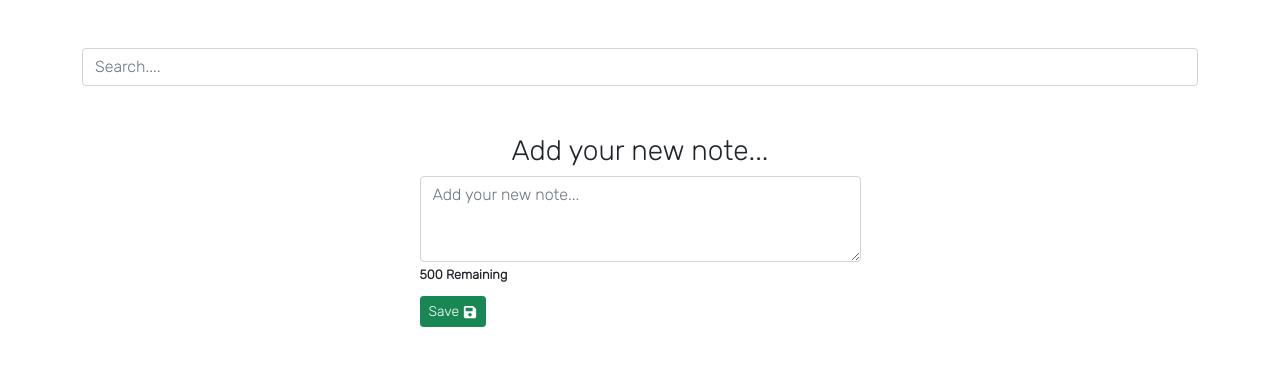
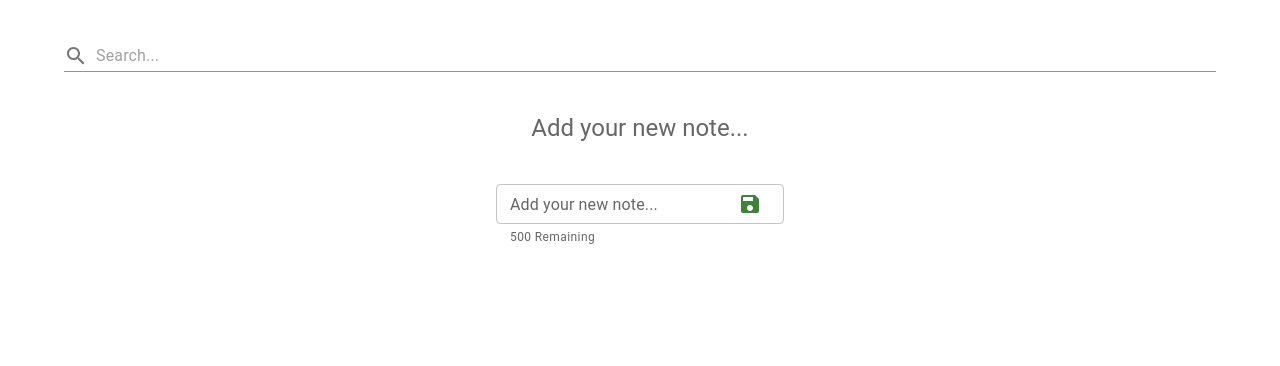
Before and after one commit to parham-ab/react-notes-app, a React (Create React App) app: page / in a window 1280 px wide. Shown: the top 366 px of the page. Built offline with nearby package versions, Linux system fonts and the light colour scheme.

Commit message:
refactoring app with MUI components

```diff
--- a/package.json
+++ b/package.json
@@ -14,7 +14,6 @@
     "react": "^18.0.0",
     "react-bootstrap": "^2.2.3",
     "react-dom": "^18.0.0",
-    "react-icons": "^4.3.1",
     "react-scripts": "5.0.1",
     "sass": "^1.50.0",
     "uuid": "^8.3.2",
--- a/src/App.js
+++ b/src/App.js
@@ -3,6 +3,18 @@ import { v4 as uuidv4 } from "uuid";
 // components
 import NotesList from "./components/NotesList";
 import Search from "./components/Search";
+import { createTheme, ThemeProvider } from "@mui/material/styles";
+
+const theme = createTheme({
+  typography: {
+    fontFamily: ["Quicksand", "Rubik"].join(","),
+    fontSize: 15,
+    fontWeightLight: 400,
+    fontWeightMedium: 500,
+    fontWeightRegular: 600,
+    fontWeightBold: 700,
+  },
+});
 
 const App = () => {
   const [searchedTxt, setSearchedTxt] = useState("");
@@ -39,7 +51,7 @@ const App = () => {
   };
 
   return (
-    <div>
+    <div theme={theme}>
       <Search handleSearchText={setSearchedTxt} />
       <NotesList
         notes={notes.filter((item) =>
--- a/src/components/AddNotes.js
+++ b/src/components/AddNotes.js
@@ -1,7 +1,16 @@
-import React, { useState } from "react";
-import { Button, Form } from "react-bootstrap";
+import { useState } from "react";
+// mui
+import { Container } from "@mui/system";
+import {
+  TextField,
+  Grid,
+  Button,
+  InputAdornment,
+  IconButton,
+} from "@mui/material";
+import Typography from "@mui/material/Typography";
 // icons
-import { FaSave } from "react-icons/fa";
+import SaveIcon from "@mui/icons-material/Save";
 
 const AddNotes = ({ handleAddNote }) => {
   const [noteText, setNoteText] = useState("");
@@ -19,24 +28,39 @@ const AddNotes = ({ handleAddNote }) => {
   };
 
   return (
-    <div className="container col-9 col-sm-5 mb-5">
-      <h3 className="text-center">Add your new note...</h3>
-      <Form.Group className="mb-3">
-        <Form.Control
-          as="textarea"
-          rows={3}
-          placeholder="Add your new note..."
-          value={noteText}
-          onChange={handleChange}
-        />
-        <Form.Label>{charLength - noteText.length} Remaining</Form.Label>
-        <div className="mt-1 ">
-          <Button onClick={saveHandler} variant="success" size="sm">
-            Save <FaSave />
-          </Button>
-        </div>
-      </Form.Group>
-    </div>
+    <Container>
+      <Grid
+        container
+        mb={5}
+        display="flex"
+        flexDirection="column"
+        alignItems="center"
+      >
+        <Grid item>
+          <Typography variant="h5" component="h3" color="text.secondary">
+            Add your new note...
+          </Typography>
+        </Grid>
+        <Grid item mt={5}>
+          <TextField
+            label="Add your new note..."
+            placeholder="Add your new note..."
+            size="small"
+            fullWidth
+            value={noteText}
+            onChange={handleChange}
+            helperText={`${charLength - noteText.length} Remaining`}
+            InputProps={{
+              endAdornment: (
+                <IconButton onClick={saveHandler} sx={{ color: "#3f813d" }}>
+                  <SaveIcon />
+                </IconButton>
+              ),
+            }}
+          />
+        </Grid>
+      </Grid>
+    </Container>
   );
 };
 
--- a/src/components/Note.js
+++ b/src/components/Note.js
@@ -1,7 +1,7 @@
 import React from "react";
 import { Badge } from "react-bootstrap";
 // icons
-import { MdDelete } from "react-icons/md";
+import DeleteIcon from "@mui/icons-material/Delete";
 
 const Note = ({ id, text, date, handleDeleteNote }) => {
   return (
@@ -12,7 +12,7 @@ const Note = ({ id, text, date, handleDeleteNote }) => {
         <Badge pill bg="dark">
           {date}
         </Badge>
-        <MdDelete
+        <DeleteIcon
           className="text-danger m-2 deleteIcon"
           onClick={() => handleDeleteNote(id)}
         />
--- a/src/components/NotesList.js
+++ b/src/components/NotesList.js
@@ -2,10 +2,18 @@ import React from "react";
 // components
 import Note from "./Note";
 import AddNotes from "./AddNotes";
+import { Box } from "@mui/material";
+import { Container } from "@mui/system";
 
 const NotesList = ({ notes, handleAddNote, handleDeleteNote }) => {
   return (
-    <div className="container d-flex flex-column rounded justify-content-center">
+    <Container>
+      <Box
+        component="div"
+        display="flex"
+        flexDirection="column"
+        justifyContent="center"
+      >
         <AddNotes handleAddNote={handleAddNote} />
         {notes.map((item) => (
           <Note
@@ -16,7 +24,8 @@ const NotesList = ({ notes, handleAddNote, handleDeleteNote }) => {
             handleDeleteNote={handleDeleteNote}
           />
         ))}
-    </div>
+      </Box>
+    </Container>
   );
 };
 
--- a/src/components/Search.js
+++ b/src/components/Search.js
@@ -1,17 +1,26 @@
-import React from "react";
-import { Form } from "react-bootstrap";
+// mui
+import { Container, InputAdornment, TextField } from "@mui/material";
+// icons
+import SearchIcon from "@mui/icons-material/Search";
 
 const Search = ({ handleSearchText }) => {
   return (
-    <div className="container my-5">
-      <Form.Group className="mb-3">
-        <Form.Control
-          type="search"
-          placeholder="Search...."
-          onChange={(e) => handleSearchText(e.target.value)}
-        />
-      </Form.Group>
-    </div>
+    <Container sx={{ my: 5 }}>
+      <TextField
+        placeholder="Search..."
+        fullWidth
+        type="search"
+        onChange={(e) => handleSearchText(e.target.value)}
+        InputProps={{
+          startAdornment: (
+            <InputAdornment position="start">
+              <SearchIcon />
+            </InputAdornment>
+          ),
+        }}
+        variant="standard"
+      />
+    </Container>
   );
 };
 
--- a/src/index.js
+++ b/src/index.js
@@ -3,22 +3,6 @@ import ReactDOM from "react-dom/client";
 import App from "./App";
 // styles
 import "./assets/styles/index.scss";
-import { createTheme, ThemeProvider } from "@mui/material/styles";
-
-const theme = createTheme({
-  typography: {
-    fontFamily: ["Quicksand", "Rubik"].join(","),
-    fontSize: 15,
-    fontWeightLight: 400,
-    fontWeightMedium: 500,
-    fontWeightRegular: 600,
-    fontWeightBold: 700,
-  },
-});
 
 const root = ReactDOM.createRoot(document.getElementById("root"));
-root.render(
-  <React.Fragment theme={theme}>
-    <App />
-  </React.Fragment>
-);
+root.render(<App />);
```
Also changed, not shown: 1 other file (tests, documents, lock files or other folders). Lines whose indentation alone changed are shown as unchanged.
